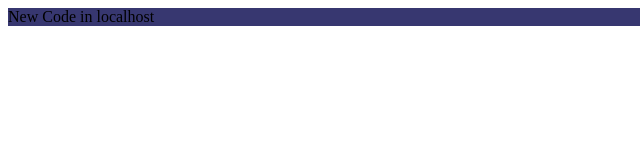
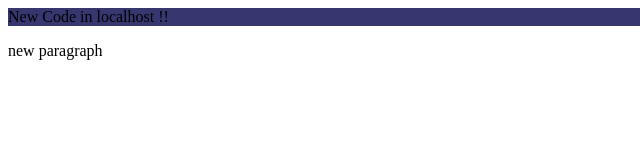
Before and after one commit to nikhitahalakarni/vscode_git, a plain HTML site: page index.html in a window 1280 px wide. Shown: the full height of the page, 0-640 px from the left. Drawn offline with Linux system fonts and the light colour scheme.

Commit message:
changes in sub

```diff
--- a/index.html
+++ b/index.html
@@ -7,6 +7,7 @@
     <link rel="stylesheet" href="./style.css">
 </head>
 <body>
-    <div class="vgit">New Code in localhost</div>
+    <div class="vgit">New Code in localhost !!</div>
+    <p>new paragraph</p>
 </body>
 </html>
```
